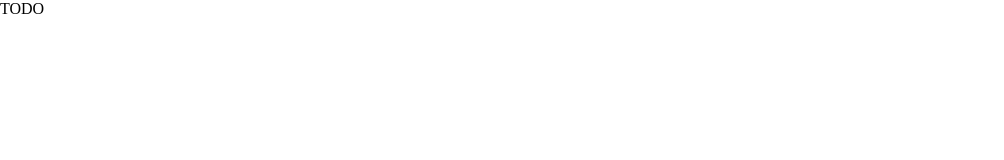
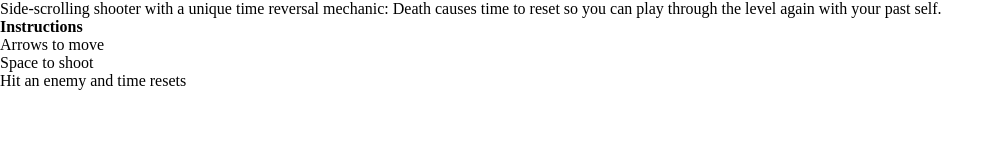
Before and after one commit to jesstelford/shoot-back, a website: page src/help.html in a window 1280 px wide. Shown: the whole page, without its empty margins (0-1004 px from the left). Drawn offline with Linux system fonts and the light colour scheme; files that its build step writes are made by us from their sources.

Commit message:
Add info to credits & help pages

```diff
--- a/src/help.html
+++ b/src/help.html
@@ -1,3 +1,13 @@
 <!doctype html>
 <link rel="stylesheet" type="text/css" href="build.css">
-TODO
+
+<p>Side-scrolling shooter with a unique time reversal mechanic: Death causes time
+to reset so you can play through the level again with your past self.</p>
+
+<p>
+<b>Instructions</b>
+<ul>
+  <li>Arrows to move</li>
+  <li>Space to shoot</li>
+  <li>Hit an enemy and time resets</li>
+</ul>
```
Also changed, not shown: src/credits.html (+3 -1 lines).
